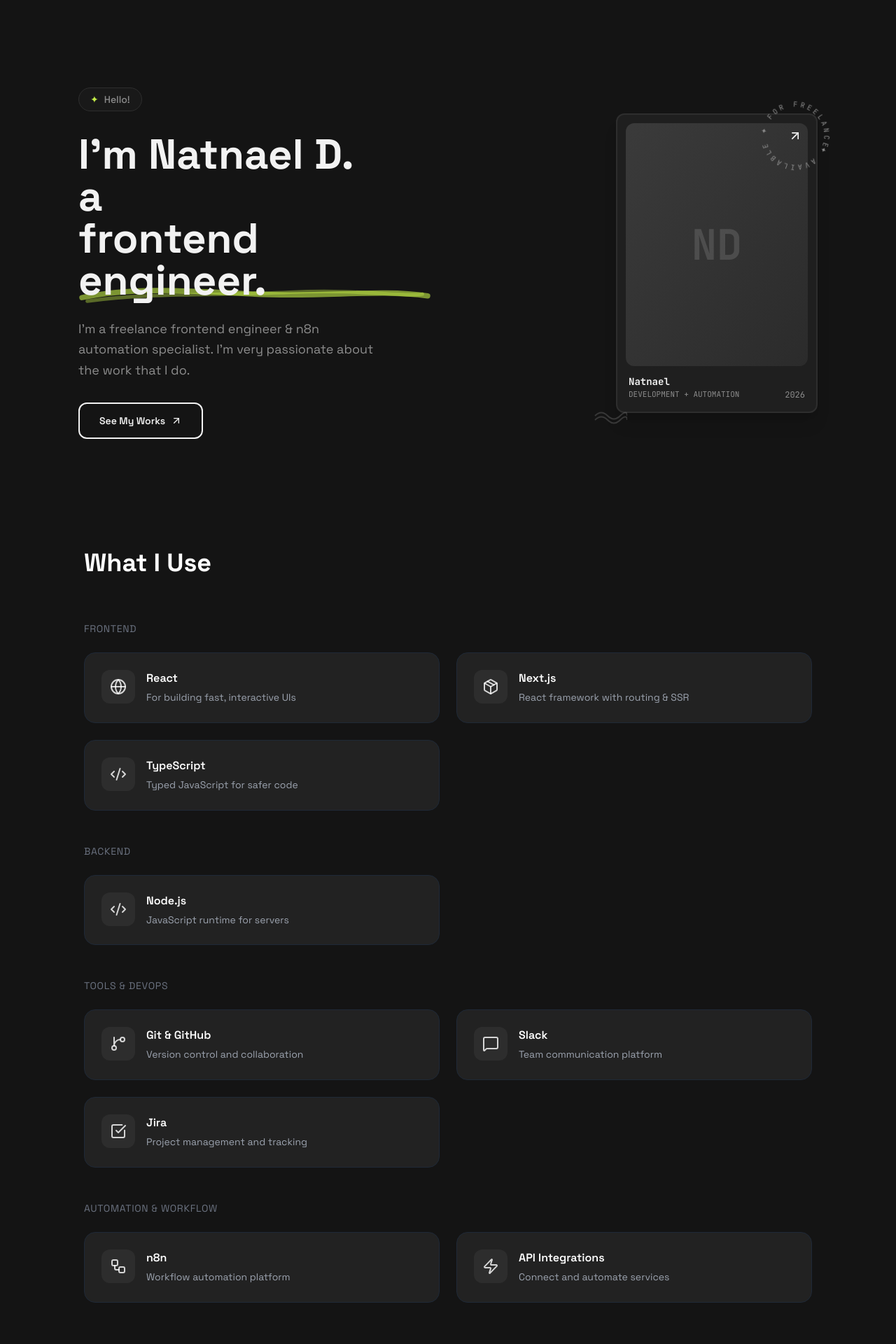
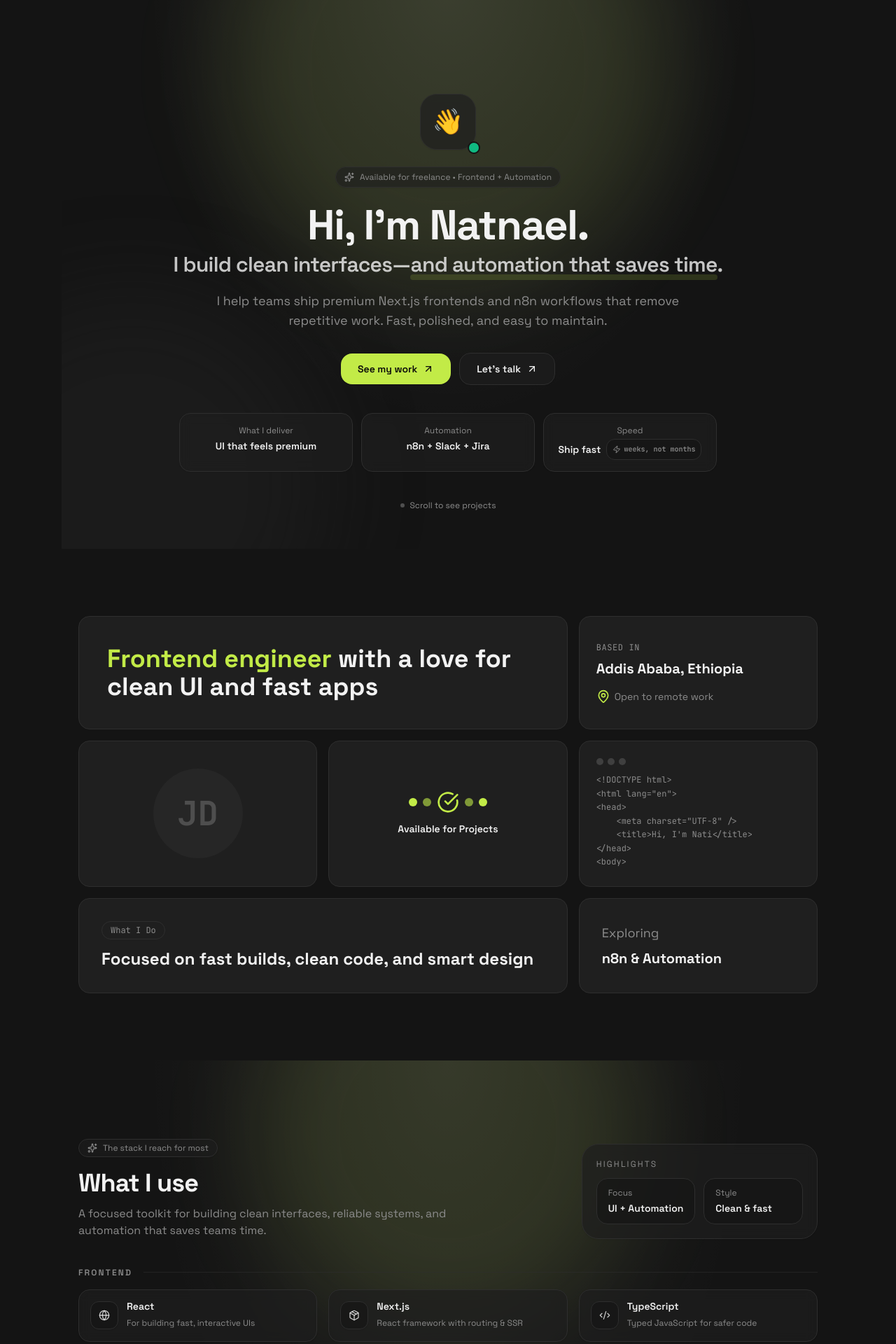
Before and after one commit to NatnaelDemelash/DevFolio, a Next.js app: page / in a window 1280 px wide. Shown: the part 160-2080 px from the top of the page at 70% size. Built offline with nearby package versions, Linux system fonts and the light colour scheme.

Commit message:
About section + hero section style update

```diff
--- a/app/page.tsx
+++ b/app/page.tsx
@@ -1,9 +1,10 @@
-import ConnectSection from '@/components/Connect';
-import ExperienceSection from '@/components/Experience';
-import HeroSection from '@/components/HeroSection';
-import Navbar from '@/components/Navbar';
-import ProjectsSection from '@/components/Projects';
-import SkillsSection from '@/components/Skills';
+import AboutSection from "@/components/About";
+import ConnectSection from "@/components/Connect";
+import ExperienceSection from "@/components/Experience";
+import HeroSection from "@/components/HeroSection";
+import Navbar from "@/components/Navbar";
+import ProjectsSection from "@/components/Projects";
+import SkillsSection from "@/components/Skills";
 
 export default function Home() {
   return (
@@ -11,6 +12,7 @@
       <Navbar />
       <div className="pt-32 px-6 max-w-6xl mx-auto">
         <HeroSection />
+        <AboutSection />
         <SkillsSection />
         <ExperienceSection />
         <ProjectsSection />
--- /dev/null
+++ b/components/About.tsx
@@ -0,0 +1,88 @@
+import { CheckCircle, MapPin } from "lucide-react";
+const AboutSection = () => {
+  return (
+    <section id="about" className="py-24 px-6">
+      <div className="max-w-6xl mx-auto">
+        <div className="grid grid-cols-1 md:grid-cols-3 gap-4">
+          {/* Intro Card — spans 2 cols */}
+          <div className="md:col-span-2 rounded-2xl bg-card border border-border p-8 md:p-10 flex flex-col justify-center">
+            <h2 className="text-3xl md:text-4xl font-bold text-foreground leading-tight">
+              <span className="text-primary">Frontend engineer</span> with a
+              love for clean UI and fast apps
+            </h2>
+          </div>
+          {/* Location Card */}
+          <div className="rounded-2xl bg-card border border-border p-6 flex flex-col items-start justify-center gap-2">
+            <p className="text-xs text-muted-foreground uppercase tracking-wider font-mono">
+              Based In
+            </p>
+            <p className="text-xl font-bold text-foreground">
+              Addis Ababa, Ethiopia
+            </p>
+            <div className="flex items-center gap-1.5 mt-2">
+              <MapPin className="w-5 h-5 text-primary" />
+              <span className="text-sm text-muted-foreground">
+                Open to remote work
+              </span>
+            </div>
+          </div>
+          {/* Avatar Card */}
+          <div className="rounded-2xl bg-card border border-border p-6 flex items-center justify-center">
+            <div className="w-32 h-32 rounded-full bg-secondary flex items-center justify-center">
+              <span className="text-5xl text-muted-foreground/40 font-bold font-mono">
+                JD
+              </span>
+            </div>
+          </div>
+          {/* Verified / Available Badge Card */}
+          <div className="rounded-2xl bg-card border border-border p-6 flex flex-col items-center justify-center text-center gap-3">
+            <div className="flex items-center gap-2">
+              <div className="w-3 h-3 rounded-full bg-primary" />
+              <div className="w-3 h-3 rounded-full bg-primary/60" />
+              <CheckCircle className="w-8 h-8 text-primary" />
+              <div className="w-3 h-3 rounded-full bg-primary/60" />
+              <div className="w-3 h-3 rounded-full bg-primary" />
+            </div>
+            <p className="text-sm font-semibold text-foreground">
+              Available for Projects
+            </p>
+          </div>
+          {/* Code Snippet Card */}
+          <div className="rounded-2xl bg-card border border-border p-6 flex flex-col gap-3">
+            <div className="flex items-center gap-1.5">
+              <div className="w-2.5 h-2.5 rounded-full bg-muted-foreground/30" />
+              <div className="w-2.5 h-2.5 rounded-full bg-muted-foreground/30" />
+              <div className="w-2.5 h-2.5 rounded-full bg-muted-foreground/30" />
+            </div>
+            <pre className="text-xs font-mono text-muted-foreground leading-relaxed overflow-hidden">
+              {`<!DOCTYPE html>
+<html lang="en">
+<head>
+    <meta charset="UTF-8" />
+    <title>Hi, I'm Nati</title>
+</head>
+<body>`}
+            </pre>
+          </div>
+          {/* What I Do Card */}
+          <div className="md:col-span-2 rounded-2xl bg-card border border-border p-8 flex flex-col gap-3">
+            <span className="inline-flex self-start items-center px-3 py-1 rounded-full border border-border text-xs font-mono text-muted-foreground">
+              What I Do
+            </span>
+            <p className="text-xl md:text-2xl font-bold text-foreground leading-snug">
+              Focused on fast builds, clean code, and smart design
+            </p>
+          </div>
+          {/* Exploring Card */}
+          <div className="rounded-2xl bg-card border border-border p-8 flex flex-col gap-2 justify-center">
+            <p className="text-lg text-muted-foreground">Exploring</p>
+            <p className="text-xl font-bold text-foreground">
+              n8n & Automation
+            </p>
+          </div>
+        </div>
+      </div>
+    </section>
+  );
+};
+export default AboutSection;
--- a/components/HeroSection.tsx
+++ b/components/HeroSection.tsx
@@ -1,126 +1,103 @@
-import { ArrowUpRight } from 'lucide-react';
+"use client";
+
+import { ArrowUpRight, Sparkles, Zap } from "lucide-react";
 
 const HeroSection = () => {
   return (
-    <section id="hero" className="min-h-[90vh] flex items-center px-6 pt-24">
-      <div className="max-w-6xl mx-auto w-full grid md:grid-cols-2 gap-12 items-center">
-        {/* Left — Text */}
-        <div>
-          <div className="inline-flex items-center gap-2 px-4 py-1.5 rounded-full border border-border bg-card/50 mb-8">
-            <span className="text-primary text-sm">✦</span>
-            <span className="text-sm text-muted-foreground font-medium">
-              Hello!
-            </span>
+    <section id="hero" className="relative overflow-hidden pt-24 sm:pt-28">
+      {/* Soft background */}
+      <div className="pointer-events-none absolute inset-0">
+        <div className="absolute -top-48 left-1/2 h-[640px] w-[640px] -translate-x-1/2 rounded-full bg-primary/10 blur-3xl" />
+        <div className="absolute -bottom-48 left-[-180px] h-[560px] w-[560px] rounded-full bg-muted/40 blur-3xl" />
+        <div className="absolute inset-0 bg-[radial-gradient(ellipse_at_top,rgba(255,255,255,0.10),transparent_55%)] dark:bg-[radial-gradient(ellipse_at_top,rgba(255,255,255,0.06),transparent_55%)]" />
       </div>
 
-          <h1 className="text-4xl md:text-5xl lg:text-6xl font-bold text-foreground leading-[1.1] mb-6">
-            I'm Natnael D.
-            <br />a{' '}
-            <span className="relative inline-block">
-              <span className="relative z-10">frontend engineer.</span>
-              <svg
-                className="absolute -bottom-1 left-0 w-full"
-                viewBox="0 0 200 12"
-                fill="none"
-                xmlns="http://www.w3.org/2000/svg"
-              >
-                <path
-                  d="M2 8C30 2 60 4 100 6C140 8 170 3 198 7"
-                  stroke="hsl(var(--primary))"
-                  strokeWidth="3"
-                  strokeLinecap="round"
-                  className="opacity-60"
-                />
-                <path
-                  d="M5 10C40 5 80 7 120 5C160 3 185 8 195 6"
-                  stroke="hsl(var(--primary))"
-                  strokeWidth="2"
-                  strokeLinecap="round"
-                  className="opacity-40"
-                />
-              </svg>
-            </span>
+      <div className="relative mx-auto max-w-6xl px-6">
+        <div className="flex min-h-[88vh] flex-col items-center justify-center text-center">
+          {/* Small avatar */}
+          <div className="relative">
+            <div className="h-20 w-20 rounded-3xl border border-border bg-card/70 shadow-sm backdrop-blur flex items-center justify-center">
+              <span className="text-4xl">👋</span>
+            </div>
+            <span className="absolute -bottom-1 -right-1 h-3.5 w-3.5 rounded-full bg-emerald-500 ring-2 ring-background" />
+          </div>
+
+          {/* Badge */}
+          <div className="mt-6 inline-flex items-center gap-2 rounded-full border border-border bg-card/60 px-3 py-1.5 text-xs text-muted-foreground shadow-sm backdrop-blur">
+            <Sparkles className="h-3.5 w-3.5" />
+            Available for freelance • Frontend + Automation
+          </div>
+
+          {/* Headline */}
+          <h1 className="mt-6 text-4xl font-bold tracking-tight text-foreground sm:text-5xl lg:text-6xl">
+            Hi, I’m Natnael.
           </h1>
 
-          <p className="text-lg text-muted-foreground max-w-md mb-8 leading-relaxed">
-            I'm a freelance frontend engineer & n8n automation specialist. I'm
-            very passionate about the work that I do.
+          <p className="mt-2 text-2xl font-semibold tracking-tight text-foreground/80 sm:text-3xl">
+            I build clean interfaces—
+            <span className="relative inline-block">
+              <span className="relative z-10">
+                and automation that saves time
+              </span>
+              <span className="absolute -bottom-1 left-0 right-0 h-2 rounded-full bg-primary/15" />
+            </span>
+            .
           </p>
 
+          {/* Supporting copy */}
+          <p className="mt-5 max-w-2xl text-base leading-relaxed text-muted-foreground sm:text-lg">
+            I help teams ship premium Next.js frontends and n8n workflows that
+            remove repetitive work. Fast, polished, and easy to maintain.
+          </p>
+
+          {/* CTAs */}
+          <div className="mt-8 flex flex-col items-center gap-3 sm:flex-row">
             <a
               href="#projects"
-            className="group inline-flex items-center gap-2 px-7 py-3.5 rounded-lg border-2 border-foreground text-foreground font-semibold text-sm hover:bg-foreground hover:text-background transition-all duration-300"
+              className="group inline-flex items-center justify-center gap-2 rounded-2xl bg-primary px-6 py-3 text-sm font-semibold text-primary-foreground shadow-sm transition hover:opacity-90"
             >
-            See My Works
-            <ArrowUpRight className="w-4 h-4 transition-transform group-hover:translate-x-0.5 group-hover:-translate-y-0.5" />
+              See my work
+              <ArrowUpRight className="h-4 w-4 transition-transform group-hover:translate-x-0.5 group-hover:-translate-y-0.5" />
+            </a>
+            <a
+              href="#connect"
+              className="inline-flex items-center justify-center gap-2 rounded-2xl border border-border bg-card/70 px-6 py-3 text-sm font-semibold text-foreground shadow-sm backdrop-blur transition hover:bg-card"
+            >
+              Let’s talk
+              <ArrowUpRight className="h-4 w-4" />
             </a>
           </div>
 
-        {/* Right — Photo card (Theo Lansdale style) */}
-        <div className="flex justify-center md:justify-end">
-          <div className="relative">
-            {/* Rotating badge */}
-            <div className="absolute -top-6 -right-6 z-10 w-28 h-28">
-              <div className="relative w-full h-full animate-spin-slow">
-                <svg viewBox="0 0 100 100" className="w-full h-full">
-                  <defs>
-                    <path
-                      id="circlePath"
-                      d="M 50,50 m -37,0 a 37,37 0 1,1 74,0 a 37,37 0 1,1 -74,0"
-                    />
-                  </defs>
-                  <text className="fill-muted-foreground text-[9px] font-mono uppercase tracking-[0.35em]">
-                    <textPath href="#circlePath">
-                      ✦ Available ✦ For Freelance ✦
-                    </textPath>
-                  </text>
-                </svg>
-              </div>
-              <ArrowUpRight className="absolute top-1/2 left-1/2 -translate-x-1/2 -translate-y-1/2 w-5 h-5 text-foreground" />
-            </div>
-
-            {/* Photo card */}
-            <div className="w-64 md:w-72 rounded-xl border-2 border-border bg-card p-3 shadow-xl">
-              <div className="aspect-[3/4] rounded-lg bg-secondary overflow-hidden mb-3">
-                {/* Placeholder — replace with your photo */}
-                <div className="w-full h-full bg-gradient-to-br from-muted-foreground/20 to-muted-foreground/5 flex items-center justify-center">
-                  <span className="text-6xl text-muted-foreground/30 font-bold font-mono">
-                    ND
-                  </span>
-                </div>
-              </div>
-              <div className="flex items-end justify-between px-1 pb-1">
-                <div>
-                  <p className="text-sm font-bold text-foreground font-mono">
-                    Natnael
-                  </p>
-                  <p className="text-[11px] text-muted-foreground font-mono">
-                    DEVELOPMENT + AUTOMATION
+          {/* Attention grab: proof chips */}
+          <div className="mt-10 grid w-full max-w-3xl grid-cols-1 gap-3 sm:grid-cols-3">
+            <div className="rounded-2xl border border-border bg-card/70 p-4 shadow-sm backdrop-blur">
+              <p className="text-xs text-muted-foreground">What I deliver</p>
+              <p className="mt-1 text-sm font-semibold text-foreground">
+                UI that feels premium
               </p>
             </div>
-                <span className="text-xs text-muted-foreground font-mono">
-                  2026
+            <div className="rounded-2xl border border-border bg-card/70 p-4 shadow-sm backdrop-blur">
+              <p className="text-xs text-muted-foreground">Automation</p>
+              <p className="mt-1 text-sm font-semibold text-foreground">
+                n8n + Slack + Jira
+              </p>
+            </div>
+            <div className="rounded-2xl border border-border bg-card/70 p-4 shadow-sm backdrop-blur">
+              <p className="text-xs text-muted-foreground">Speed</p>
+              <p className="mt-1 text-sm font-semibold text-foreground inline-flex items-center gap-2">
+                Ship fast
+                <span className="inline-flex items-center gap-1 rounded-xl border border-border bg-background/60 px-2 py-1 text-[10px] font-mono text-muted-foreground">
+                  <Zap className="h-3 w-3" />
+                  weeks, not months
                 </span>
+              </p>
             </div>
           </div>
 
-            {/* Decorative elements */}
-            <div className="absolute -bottom-4 -left-8 text-muted-foreground/30">
-              <svg width="48" height="24" viewBox="0 0 48 24" fill="none">
-                <path
-                  d="M2 12C8 6 14 6 20 12C26 18 32 18 38 12C44 6 48 6 48 12"
-                  stroke="currentColor"
-                  strokeWidth="2"
-                  fill="none"
-                />
-                <path
-                  d="M2 18C8 12 14 12 20 18C26 24 32 24 38 18C44 12 48 12 48 18"
-                  stroke="currentColor"
-                  strokeWidth="2"
-                  fill="none"
-                />
-              </svg>
-            </div>
+          {/* Micro-scroll hint */}
+          <div className="mt-10 flex items-center gap-2 text-xs text-muted-foreground">
+            <span className="h-1.5 w-1.5 rounded-full bg-muted-foreground/50" />
+            Scroll to see projects
           </div>
         </div>
       </div>
--- a/components/Skills.tsx
+++ b/components/Skills.tsx
@@ -7,9 +7,11 @@
   Globe,
   MessageSquare,
   Package,
+  Sparkles,
   Workflow,
   Zap,
 } from "lucide-react";
+import React from "react";
 
 const skillCategories = [
   {
@@ -35,11 +37,7 @@
   {
     label: "Backend",
     tools: [
-      {
-        name: "Node.js",
-        desc: "JavaScript runtime for servers",
-        icon: Code2,
-      },
+      { name: "Node.js", desc: "JavaScript runtime for servers", icon: Code2 },
     ],
   },
   {
@@ -65,11 +63,7 @@
   {
     label: "Automation & Workflow",
     tools: [
-      {
-        name: "n8n",
-        desc: "Workflow automation platform",
-        icon: Workflow,
-      },
+      { name: "n8n", desc: "Workflow automation platform", icon: Workflow },
       {
         name: "API Integrations",
         desc: "Connect and automate services",
@@ -77,43 +71,122 @@
       },
     ],
   },
-];
+] as const;
+
+type Tool = (typeof skillCategories)[number]["tools"][number];
+
+type ToolCardProps = {
+  name: Tool["name"];
+  desc: Tool["desc"];
+  icon: React.ElementType;
+};
+
+function ToolCard({ name, desc, icon: Icon }: ToolCardProps) {
+  return (
+    <div className="group relative overflow-hidden rounded-2xl border border-border bg-card/70 p-4 shadow-sm backdrop-blur transition hover:shadow-md hover:border-primary/30">
+      {/* Subtle glow */}
+      <div className="pointer-events-none absolute inset-0 opacity-0 transition duration-300 group-hover:opacity-100">
+        <div className="absolute -right-24 -top-24 h-56 w-56 rounded-full bg-primary/10 blur-2xl" />
+        <div className="absolute -left-24 -bottom-24 h-56 w-56 rounded-full bg-muted/30 blur-2xl" />
+      </div>
+
+      <div className="relative flex items-start gap-3">
+        <div className="flex h-10 w-10 shrink-0 items-center justify-center rounded-xl border border-border bg-background/60 shadow-sm">
+          <Icon className="h-4 w-4 text-foreground/80" />
+        </div>
+
+        <div className="min-w-0">
+          <div className="flex items-start justify-between gap-3">
+            <p className="text-sm font-semibold leading-none text-foreground">
+              {name}
+            </p>
+            {/* <span className="hidden sm:inline-flex items-center gap-2 rounded-xl border border-border bg-background/60 px-2 py-1 text-[10px] font-mono text-muted-foreground">
+              <span className="h-1.5 w-1.5 rounded-full bg-primary/60" />
+              used
+            </span> */}
+          </div>
+
+          <p className="mt-2 line-clamp-2 text-xs leading-relaxed text-muted-foreground">
+            {desc}
+          </p>
+        </div>
+      </div>
+    </div>
+  );
+}
 
 export default function Skills() {
   return (
-    <section id="skills" className="py-24 px-8 ">
-      <div className="max-w-6xl mx-auto">
-        <h2 className="text-3xl md:text-4xl font-bold text-white mb-16">
-          What I Use
-        </h2>
+    <section
+      id="skills"
+      className="relative overflow-hidden py-24 sm:py-28 px-6"
+    >
+      {/* Decorative background */}
+      <div className="pointer-events-none absolute inset-0">
+        <div className="absolute -top-44 left-1/2 h-[560px] w-[560px] -translate-x-1/2 rounded-full bg-primary/10 blur-3xl" />
+        <div className="absolute -bottom-44 right-[-140px] h-[560px] w-[560px] rounded-full bg-muted/40 blur-3xl" />
+        <div className="absolute inset-0 bg-[radial-gradient(ellipse_at_top,rgba(255,255,255,0.08),transparent_55%)] dark:bg-[radial-gradient(ellipse_at_top,rgba(255,255,255,0.06),transparent_55%)]" />
+      </div>
 
-        <div className="space-y-12">
+      <div className="relative mx-auto max-w-6xl">
+        {/* Header */}
+        <div className="grid grid-cols-1 gap-8 md:grid-cols-12 md:items-end">
+          <div className="md:col-span-7">
+            <p className="inline-flex items-center gap-2 rounded-full border border-border bg-card/60 px-3 py-1 text-xs text-muted-foreground shadow-sm backdrop-blur">
+              <Sparkles className="h-3.5 w-3.5" />
+              The stack I reach for most
+            </p>
+            <h2 className="mt-4 text-3xl md:text-4xl font-bold tracking-tight text-foreground">
+              What I use
+            </h2>
+            <p className="mt-3 max-w-2xl text-sm md:text-base text-muted-foreground leading-relaxed">
+              A focused toolkit for building clean interfaces, reliable systems,
+              and automation that saves teams time.
+            </p>
+          </div>
+
+          <div className="md:col-span-5 md:justify-self-end">
+            <div className="rounded-3xl border border-border bg-card/70 p-5 shadow-sm backdrop-blur">
+              <p className="text-xs uppercase tracking-[0.18em] text-muted-foreground">
+                Highlights
+              </p>
+              <div className="mt-3 grid grid-cols-2 gap-3">
+                <div className="rounded-2xl border border-border bg-background/60 px-4 py-3">
+                  <p className="text-xs text-muted-foreground">Focus</p>
+                  <p className="mt-1 text-sm font-semibold text-foreground">
+                    UI + Automation
+                  </p>
+                </div>
+                <div className="rounded-2xl border border-border bg-background/60 px-4 py-3">
+                  <p className="text-xs text-muted-foreground">Style</p>
+                  <p className="mt-1 text-sm font-semibold text-foreground">
+                    Clean & fast
+                  </p>
+                </div>
+              </div>
+            </div>
+          </div>
+        </div>
+
+        {/* Categories */}
+        <div className="mt-10 space-y-10">
           {skillCategories.map((category) => (
             <div key={category.label}>
-              {/* Category Label */}
-              <h3 className="text-sm text-gray-500 uppercase tracking-wider mb-6">
-                {category.label}
-              </h3>
+              <div className="mb-4 flex items-center justify-between gap-4">
+                <h3 className="text-xs font-semibold uppercase tracking-[0.18em] text-muted-foreground">
+                  {category.label}
+                </h3>
+                <div className="h-px flex-1 bg-border/60" />
+              </div>
 
-              {/* Tools Grid */}
-              <div className="grid grid-cols-1 sm:grid-cols-2 lg:grid-cols-2 gap-6">
+              <div className="grid grid-cols-1 gap-4 sm:grid-cols-2 lg:grid-cols-3">
                 {category.tools.map((tool) => (
-                  <div
+                  <ToolCard
                     key={tool.name}
-                    className="flex items-start gap-4 p-6 rounded-2xl bg-[#222] border border-gray-800 hover:border-gray-700 hover:bg-[#252525] transition-all duration-300"
-                  >
-                    <div className="w-12 h-12 rounded-xl bg-white/5 flex items-center justify-center shrink-0">
-                      <tool.icon className="w-6 h-6 text-white/80" />
-                    </div>
-                    <div>
-                      <p className="font-semibold text-white text-base mb-1">
-                        {tool.name}
-                      </p>
-                      <p className="text-sm text-gray-400 leading-relaxed">
-                        {tool.desc}
-                      </p>
-                    </div>
-                  </div>
+                    name={tool.name}
+                    desc={tool.desc}
+                    icon={tool.icon}
+                  />
                 ))}
               </div>
             </div>
```
Lines whose indentation alone changed are shown as unchanged.
